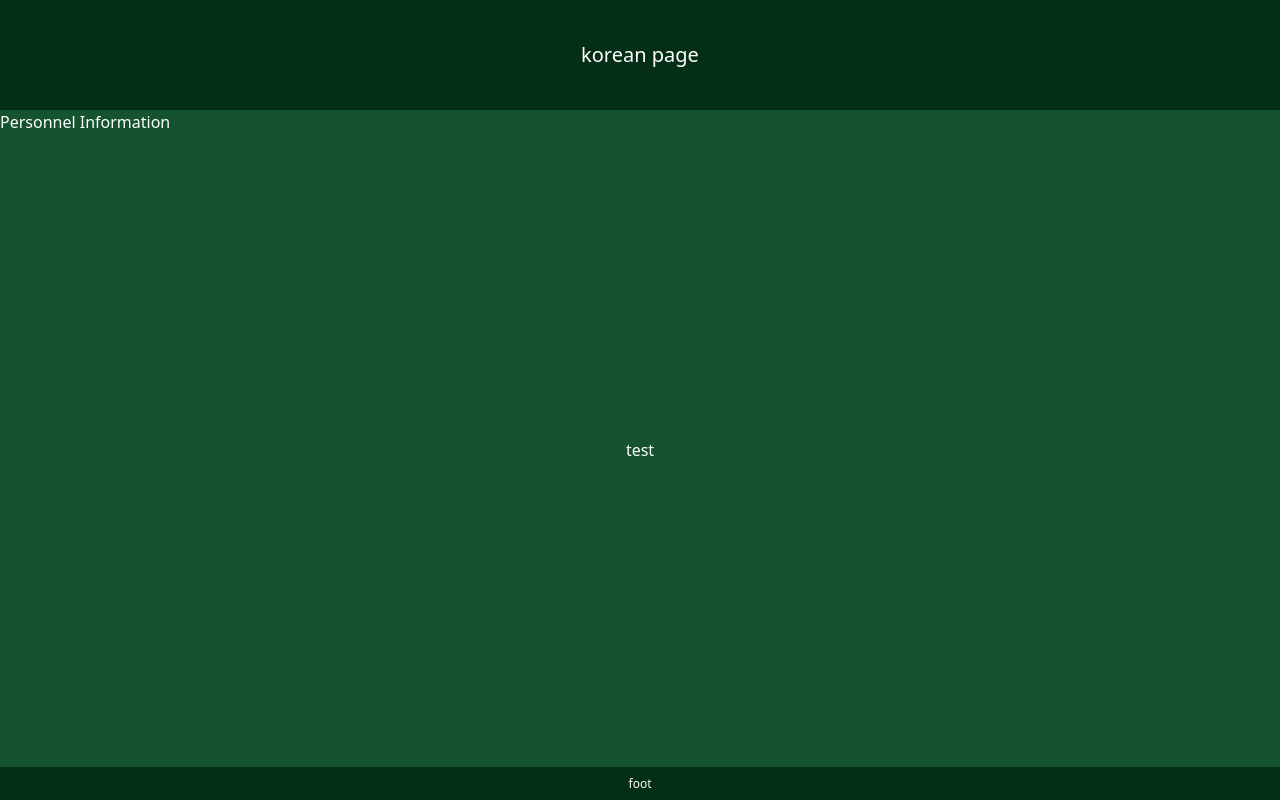
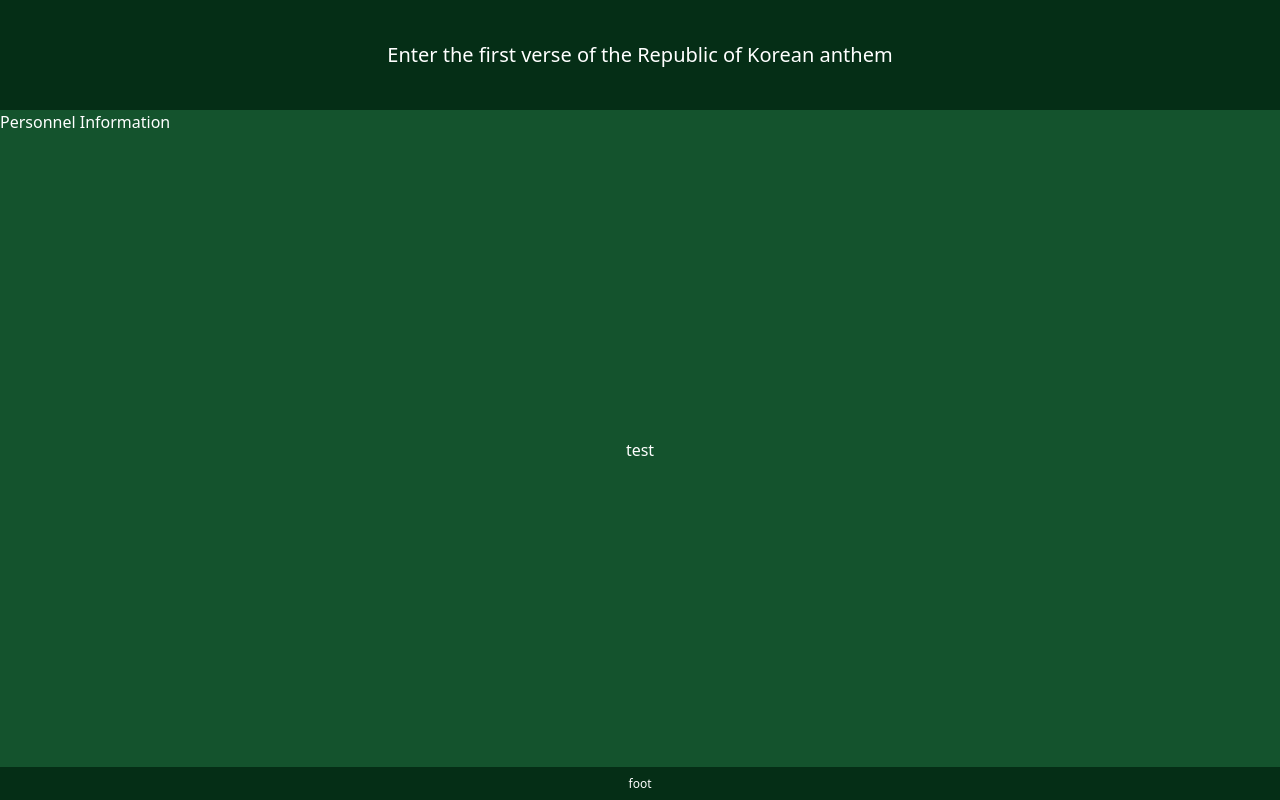
Before and after one commit to csm009177/anthem, a Next.js app: page /korean in a window 1280 px wide. Built offline with nearby package versions, Linux system fonts and the light colour scheme; sample sign-in values are in the browser's storage.

Commit message:
헤더 변경

```diff
--- a/app/ui/header.tsx
+++ b/app/ui/header.tsx
@@ -1,34 +1,13 @@
 'use client'
 
+
 import Button from './button/button';
-import { useRouter } from 'next/navigation';
 
 export default function Header() {
-  const router = useRouter();
-  // URL에 따라 title 설정
-  const getTitleFromUrl = (url) => {
-    switch (url) {
-      case '/':
-        return 'Enter the first verse of the Republic of Korean anthem';
-      case '/korean':
-        return 'korean page';
-      case '/info' :
-        return 'Personnel Information'
-      default :
-        'default'
-    }
-  };
-
-  // Button 컴포넌트에 전달할 URL
-  const url = '/'+window.location.href.split("/")[window.location.href.split("/").length-1] // 예시로 '/'를 사용하였습니다. 실제로는 동적으로 변경되어야 합니다.
-
-  // URL에 따른 title 설정
-  const title = getTitleFromUrl(url);
-
   return (
     <div className='flex flex-row justify-center items-center w-screen h-1/6 bg-green-950 text-white text-xl'>
       <div className='ml-0'>
-        <Button url={url} title={title} />
+      <Button url='/' title='Enter the first verse of the Republic of Korean anthem'/>
       </div>
     </div>
   );
```
